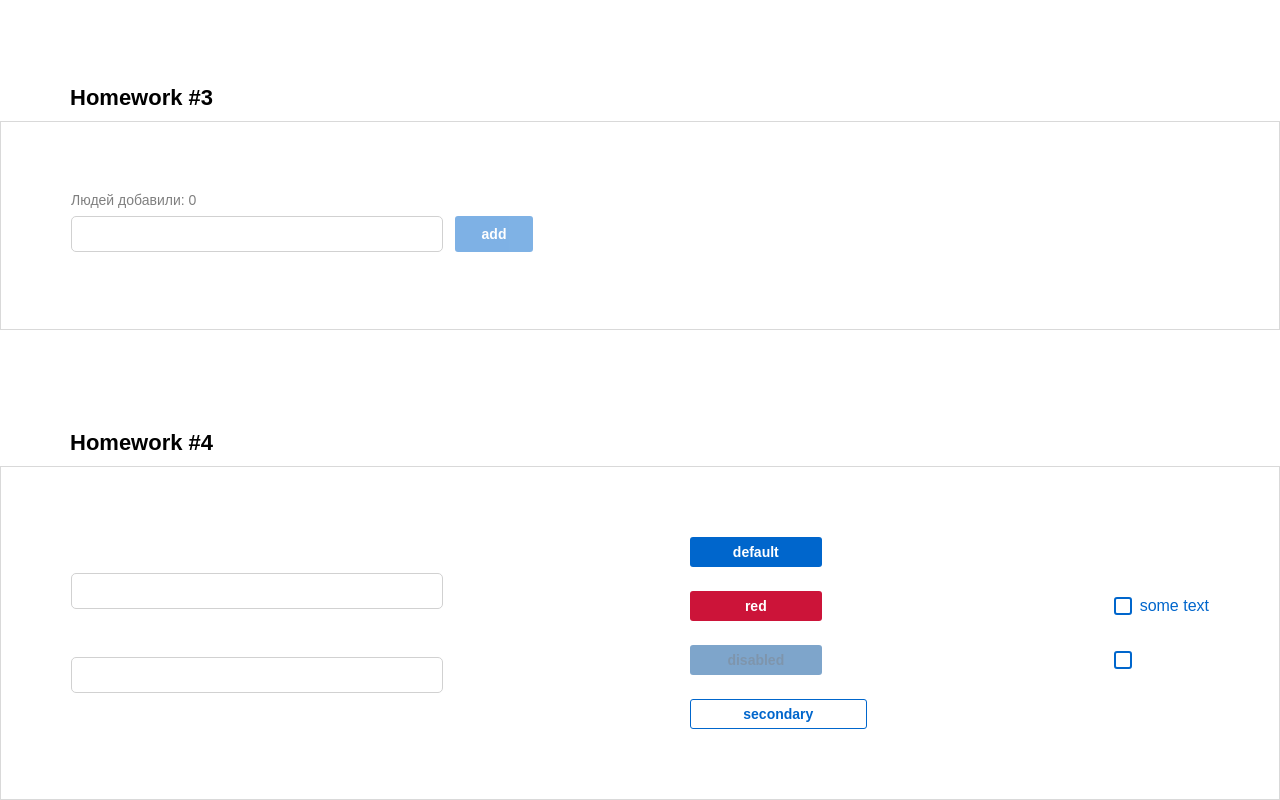
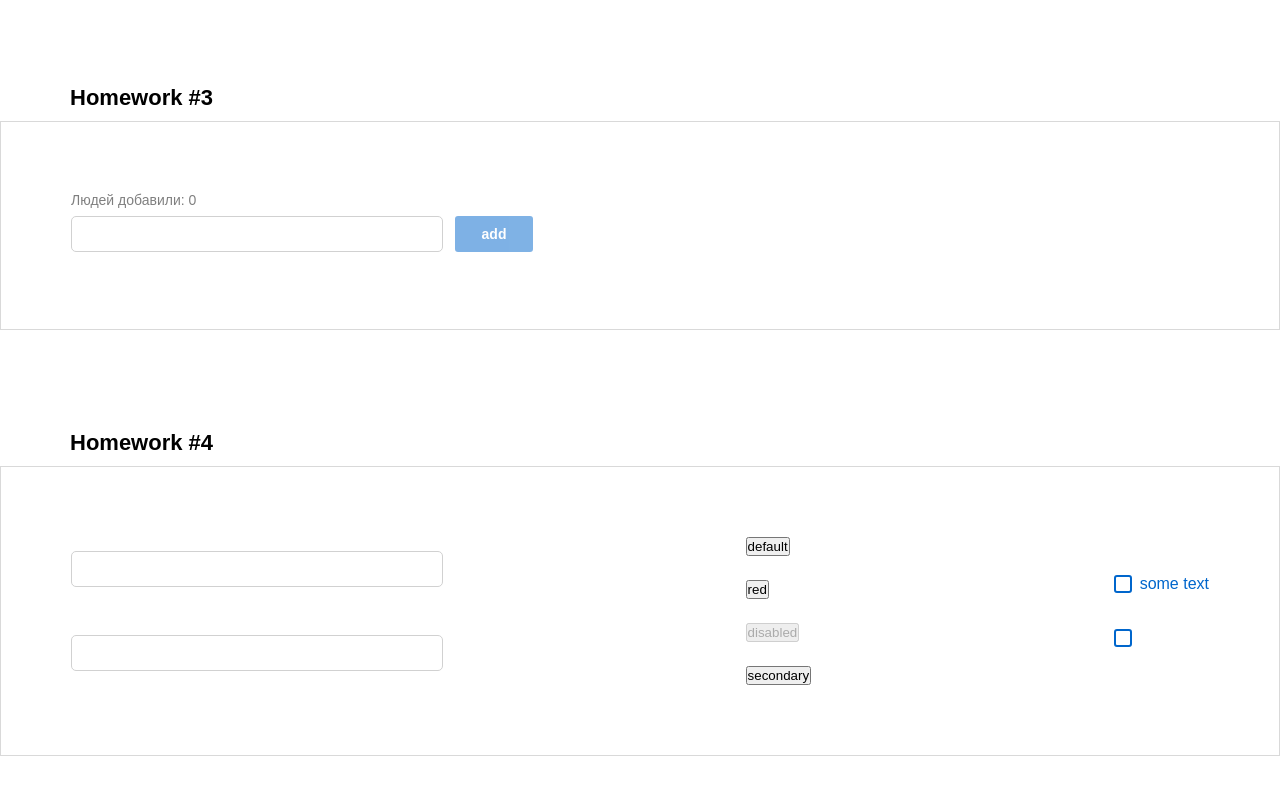
Before and after one commit to AdammmVV/Homework, a React (Create React App) app: page / in a window 1280 px wide. Shown: the part 1113-1913 px from the top of the page. After the commit the page ends 1869 px from the top, so only its background shows below. Built offline with nearby package versions, Linux system fonts and the light colour scheme.

Commit message:
Revert "Homework 04 add style in SuperInputText.module.css"
This reverts commit fa17951fd57c944579f2020258ffc725c0755b73.

```diff
--- a/src/s2-homeworks/hw04/common/c2-SuperButton/SuperButton.module.css
+++ b/src/s2-homeworks/hw04/common/c2-SuperButton/SuperButton.module.css
@@ -1,65 +1,35 @@
 .button {
-    outline:none;
-    width: 132px;
-    height: 30px;
-    color: #FFFFFF;
-    border-radius: 3px;
-    border: none;
-    font-weight: 600;
-    font-size: 14px;
-    line-height: 20px;
-    font-style: normal;
 }
 
 .disabled {
-    background: #004D99;
-    color: #002E5C;
-    opacity: 0.5;
 }
 
 .secondary {
-    width: 177px;
-    height: 30px;
-    background: #FFFFFF;
-    border: 1px solid #0066CC;
-    color: #0066CC;
 }
 
 .default {
-    background: #0066CC;
 }
 
 .red {
-    background: #CC1439;
 }
 
 .default:hover {
-    width: 167px;
-    height: 30px;
-    background: #0080FF;
 }
 
 .red:hover {
-    width: 167px;
-    height: 30px;
-    background: #FF1A47;
 }
 
 .secondary:hover {
-    background: #E5F0FA;
 }
 
 
 .default:active {
-    background: #0059B3;
 }
 
 .secondary:active {
-    background: #C9E5FF;
 }
 
 .red:active {
-    background: #B31232;
 }
 
 .button:disabled {
```
